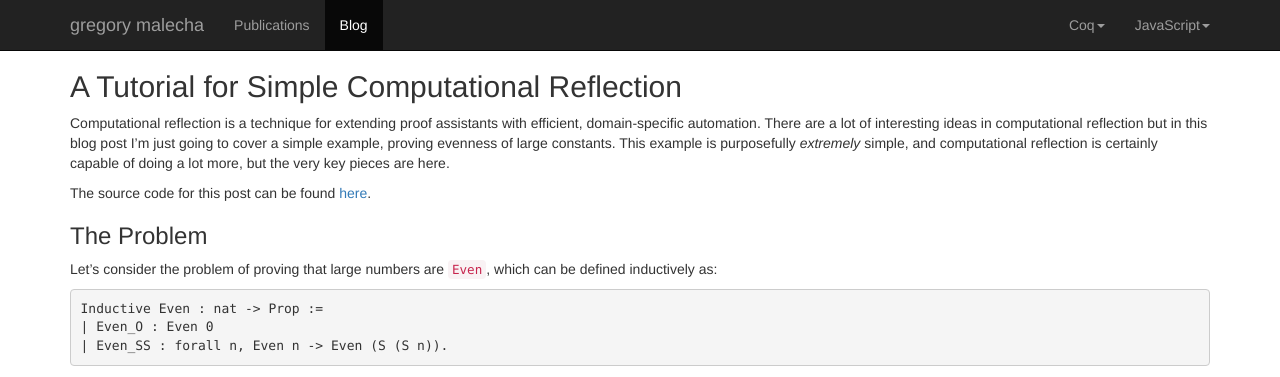
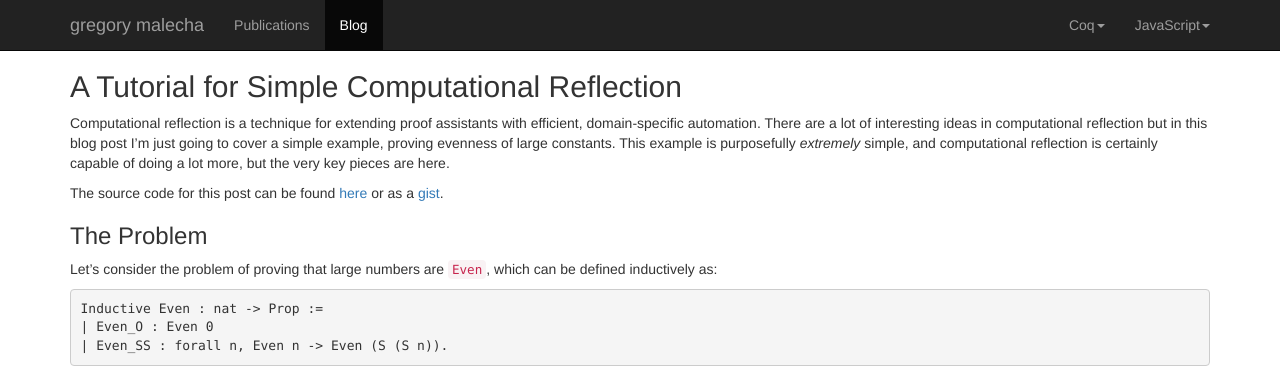
Before and after one commit to gmalecha/gmalecha.github.io, a Jekyll site: the page built from _posts/2015-10-03-computational-reflection-primer.md, in a window 1280 px wide and 900 px high. Shown: the top 377 px of the window. Built offline with Jekyll 4.4.1, drawn with Linux system fonts in a browser that asks for light colours; nearby versions of some CDN libraries; Markdown is read by kramdown in place of the engine named in the settings.

Commit message:
available as a gist.

```diff
--- a/_posts/2015-10-03-computational-reflection-primer.md
+++ b/_posts/2015-10-03-computational-reflection-primer.md
@@ -13,7 +13,7 @@ syntax_highlight: true
 Computational reflection is a technique for extending proof assistants with efficient, domain-specific automation. There are a lot of interesting ideas in computational reflection but in this blog post I'm just going to cover a simple example, proving evenness of large constants. This example is purposefully *extremely* simple, and computational reflection is certainly capable of doing a lot more, but the very key pieces are here.
 
 
-The source code for this post can be found [here](/assets/blog/computational-reflection-example/even_refl.v).
+The source code for this post can be found [here](/assets/blog/computational-reflection-example/even_refl.v) or as a [gist](https://gist.github.com/gmalecha/46542774bfcc722b7c26#file-even_refl-v).
 
 ### The Problem ###
 
```
